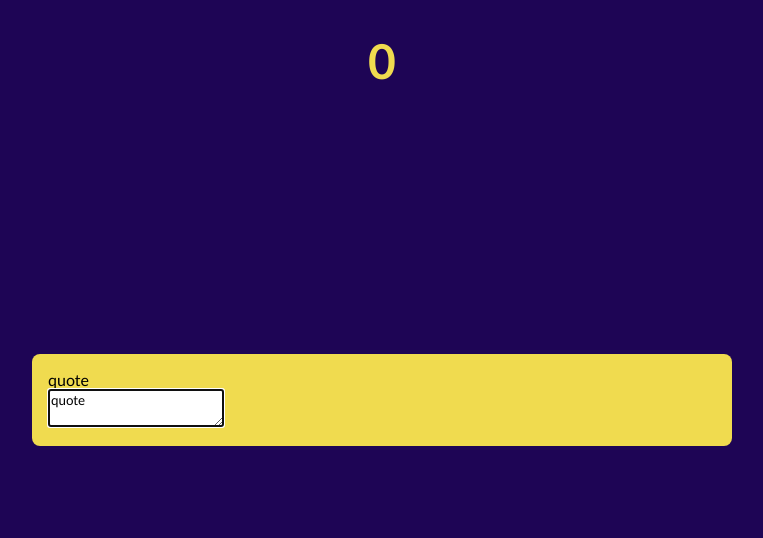
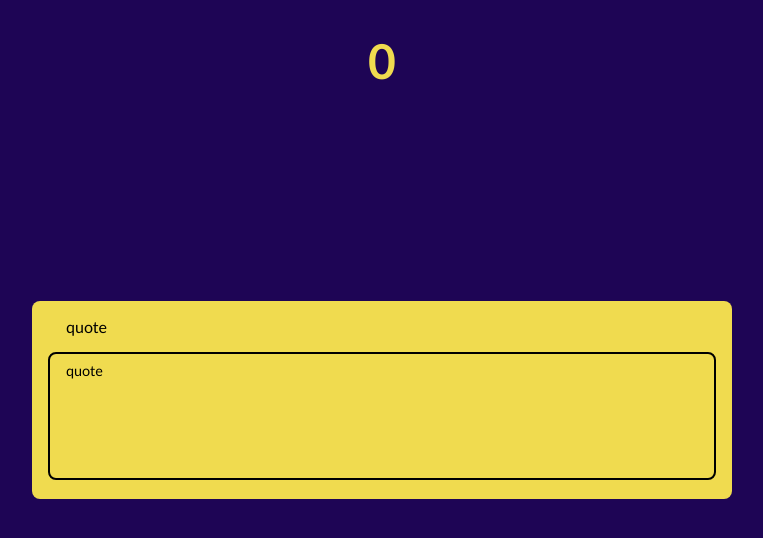
Before and after one commit to AbePlays/Speed-Typing-Game, a plain HTML site: page index.html in a window 1280 px wide. Shown: the whole page, without its empty margins (258-1021 px from the left). Drawn offline with Linux system fonts and the light colour scheme.

Commit message:
styled textarea

```diff
--- a/style.css
+++ b/style.css
@@ -31,3 +31,26 @@ body,
   color: #f0db4f;
   font-weight: bold;
 }
+
+.quote-display {
+  margin-bottom: 1rem;
+  margin-left: calc(1rem + 2px);
+  margin-right: calc(-1rem+2px);
+}
+
+.quote-input {
+  background-color: transparent;
+  border: 2px solid #a1922e;
+  outline: none;
+  width: 100%;
+  height: 8rem;
+  margin: auto;
+  resize: none;
+  padding: 0.5rem 1rem;
+  font-size: 0.9rem;
+  border-radius: 0.5rem;
+}
+
+.quote-input:focus {
+  border-color: black;
+}
```
